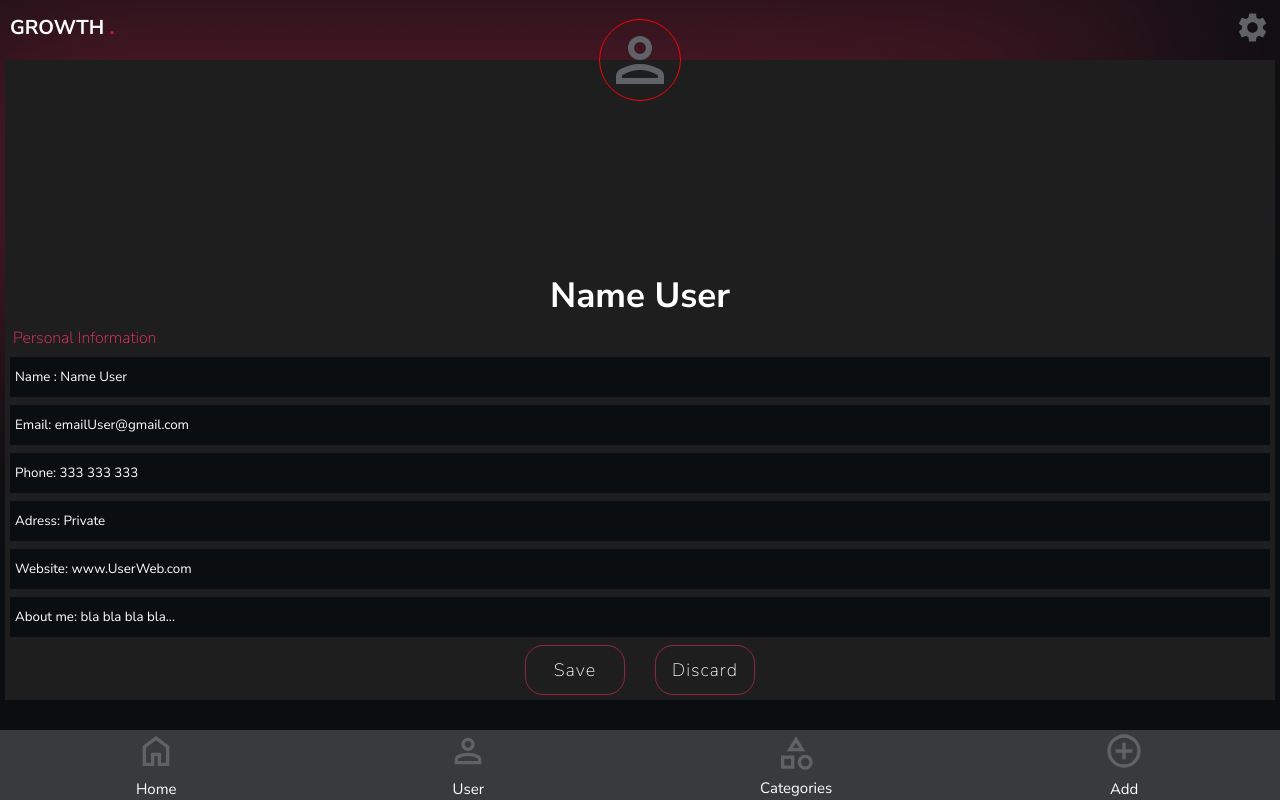
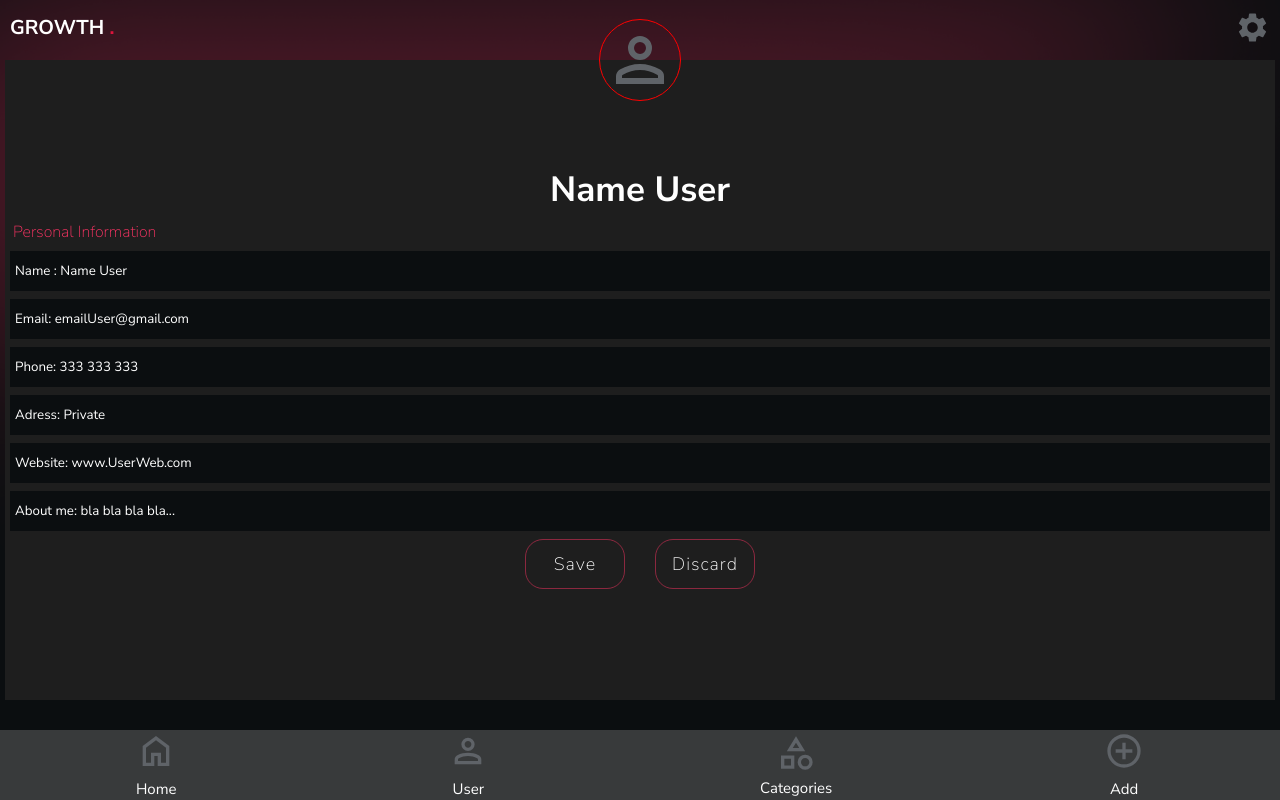
Before and after one commit to mai1209/growth, a React (Vite) app: page /user in a window 1280 px wide. Built offline with nearby package versions, Linux system fonts and the light colour scheme.

Commit message:
User style

```diff
--- a/src/style/User.module.css
+++ b/src/style/User.module.css
@@ -13,7 +13,7 @@
   flex-direction: column;
   margin: 5px;
   display: flex;
-  justify-content: flex-end;
+  justify-content: center;
   height: 80vh;
 
 }
```
